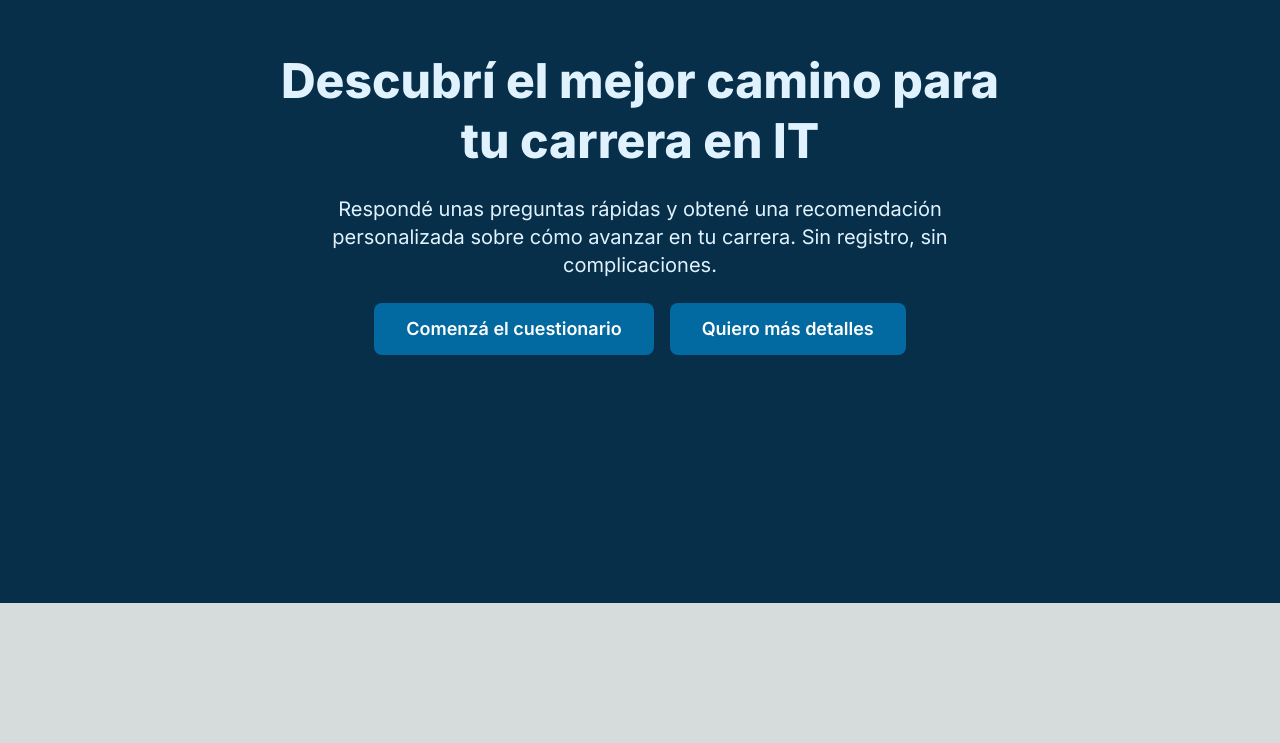
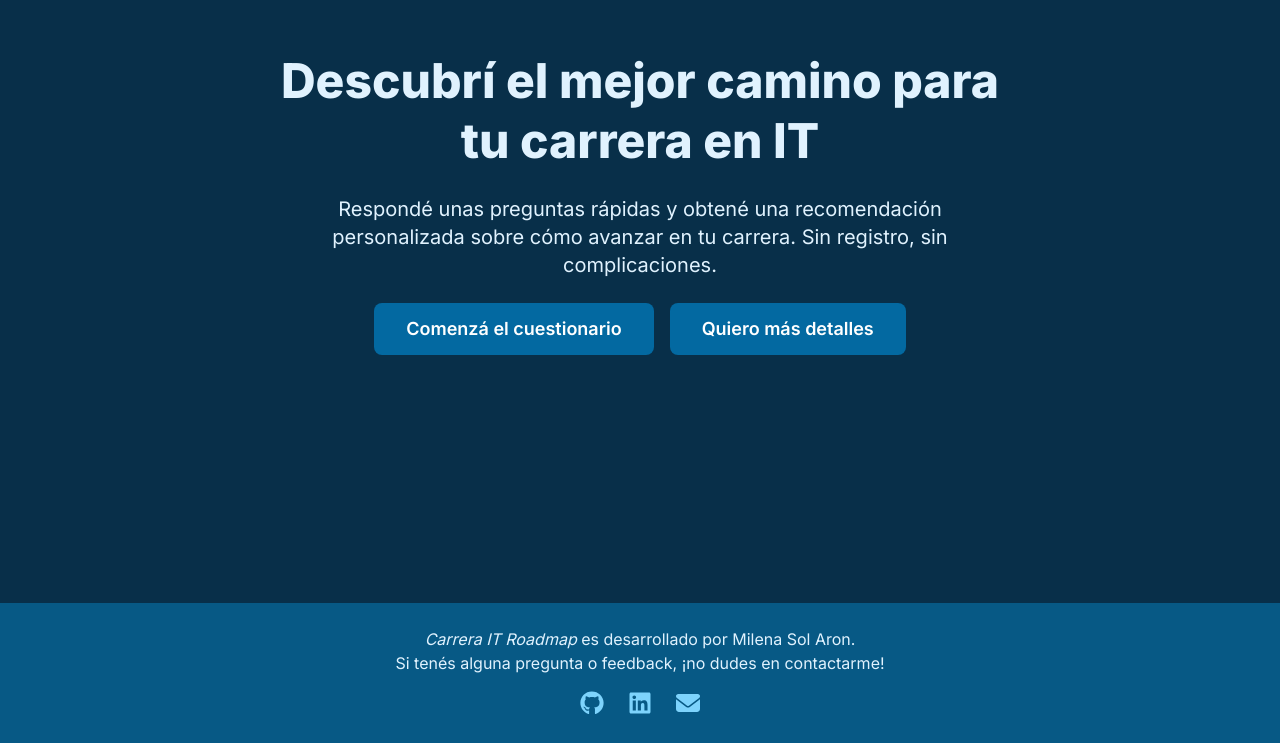
Before and after one commit to aronmilenait/carrerait-roadmap, a Next.js app in the folder carrerait-roadmap/: page / in a window 1280 px wide. Shown: the part 197-940 px from the top of the page. Before the commit the page ends 800 px from the top, so only its background shows below. Built offline with nearby package versions, Linux system fonts and the light colour scheme.

Commit message:
Add the first version of the footer to the layout

```diff
--- /dev/null
+++ b/carrerait-roadmap/src/app/components/Footer.tsx
@@ -0,0 +1,45 @@
+import { FontAwesomeIcon } from "@fortawesome/react-fontawesome";
+import { faGithub, faLinkedin } from "@fortawesome/free-brands-svg-icons";
+import { faEnvelope } from "@fortawesome/free-solid-svg-icons";
+
+const Footer = () => {
+  return (
+    <footer className="text-center p-6 bg-sky-800 text-sky-100">
+      <p className="mb-4">
+        <i>Carrera IT Roadmap</i> es desarrollado por Milena Sol Aron. <br />
+        Si tenés alguna pregunta o feedback, ¡no dudes en contactarme!
+      </p>
+      <div className="flex justify-center space-x-6">
+        <a
+          href="https://github.com/aronmilenait"
+          className="text-sky-300 hover:text-sky-400"
+          target="_blank"
+          rel="noopener noreferrer"
+          aria-label="GitHub"
+        >
+          <FontAwesomeIcon icon={faGithub} className="h-6 w-6" />
+        </a>
+        <a
+          href="https://www.linkedin.com/in/milenasaron"
+          className="text-sky-300 hover:text-sky-400"
+          target="_blank"
+          rel="noopener noreferrer"
+          aria-label="LinkedIn"
+        >
+          <FontAwesomeIcon icon={faLinkedin} className="h-6 w-6" />
+        </a>
+        <a
+          href="mailto:aronmilena.it@gmail.com"
+          className="text-sky-300 hover:text-sky-400"
+          target="_blank"
+          rel="noopener noreferrer"
+          aria-label="Email"
+        >
+          <FontAwesomeIcon icon={faEnvelope} className="h-6 w-6" />
+        </a>
+      </div>
+    </footer>
+  );
+};
+
+export default Footer;
--- a/carrerait-roadmap/src/app/layout.tsx
+++ b/carrerait-roadmap/src/app/layout.tsx
@@ -1,6 +1,7 @@
 import type { Metadata } from "next";
 import { Inter } from "next/font/google";
 import "./globals.css";
+import Footer from "./components/Footer";
 
 const inter = Inter({ subsets: ["latin"] });
 
@@ -16,7 +17,12 @@ export default function RootLayout({
 }>) {
   return (
     <html lang="en">
-      <body className={inter.className}>{children}</body>
+      <body className={`${inter.className}`}>
+        <main>
+          {children}
+          <Footer />
+        </main>
+      </body>
     </html>
   );
 }
--- a/carrerait-roadmap/src/app/page.tsx
+++ b/carrerait-roadmap/src/app/page.tsx
@@ -2,7 +2,7 @@ import Image from "next/image";
 
 export default function Home() {
   return (
-    <main className="bg-sky-950 text-white p-24 min-h-screen flex flex-col justify-center items-center">
+    <main className="min-h-screen bg-sky-950 text-white p-24 flex flex-col justify-center items-center">
       <section id="hero" className="text-center space-y-6">
         <h1 className="text-sky-100 text-5xl font-extrabold leading-tight max-w-3xl mx-auto">
           Descubrí el mejor camino para tu carrera en IT
```
Also changed, not shown: carrerait-roadmap/package.json (+8 -5 lines), 1 other file (tests, documents, lock files or other folders).
